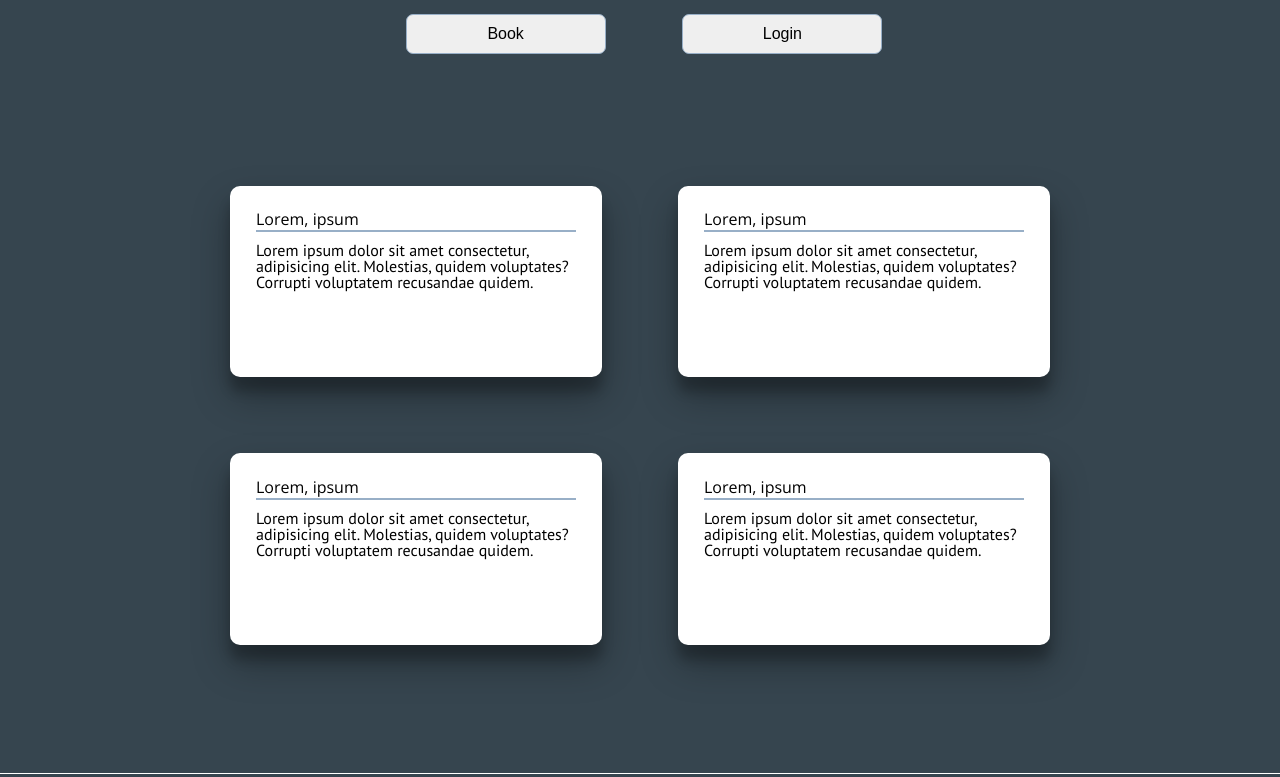
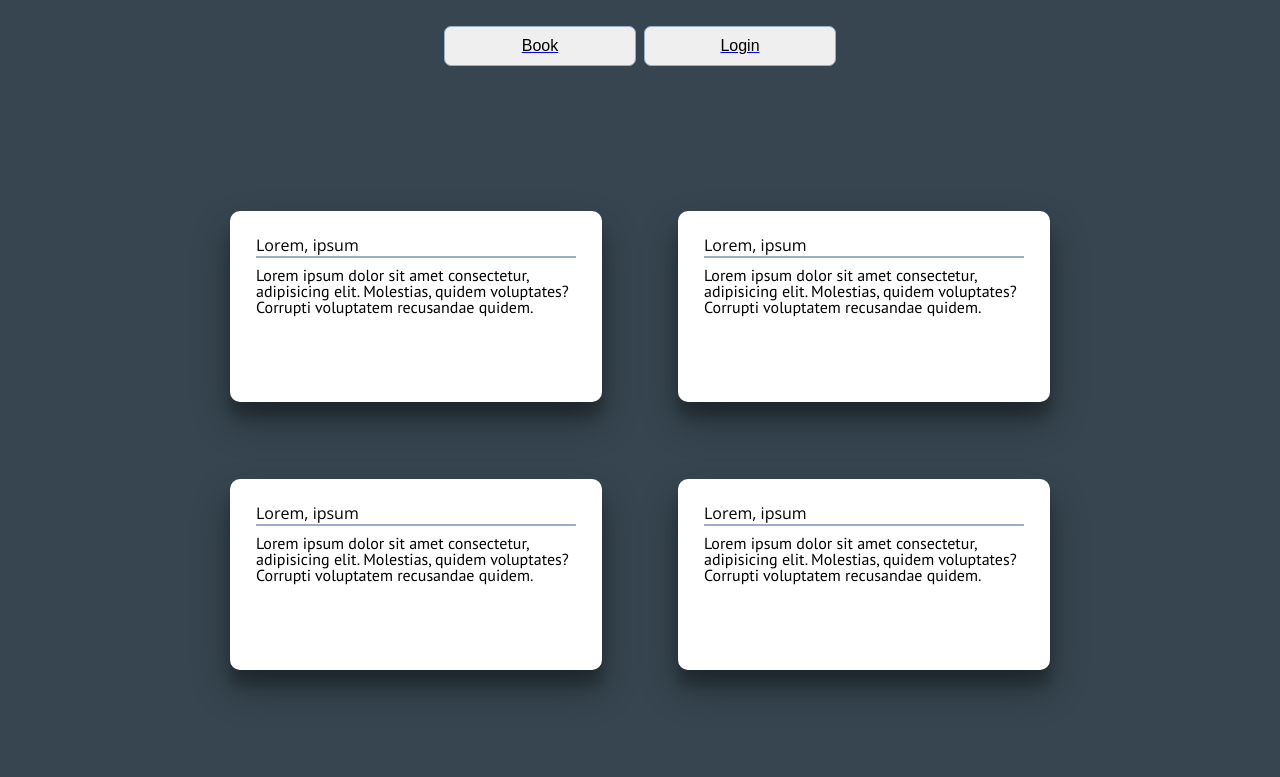
Before and after one commit to dmunter2/financer-final, a plain HTML site: page index.html in a window 1280 px wide. Shown: the part 323-1100 px from the top of the page. Drawn offline with nearby package versions, Linux system fonts and the light colour scheme.

Commit message:
fixed-button

```diff
--- a/less/home.less
+++ b/less/home.less
@@ -39,8 +39,9 @@
         display: flex;
         justify-content: center;
 
-        a {
-            margin: 0 3% 0 3%;
+        a{
+        display: flex;
+        margin: 1% 0 1% 0;
         }
     }
 
@@ -54,6 +55,8 @@
     justify-content: center;
     margin-top: 7%;
     margin-bottom: 7%;
+
+
 
 
 
```
Also changed, not shown: css/index.css.
